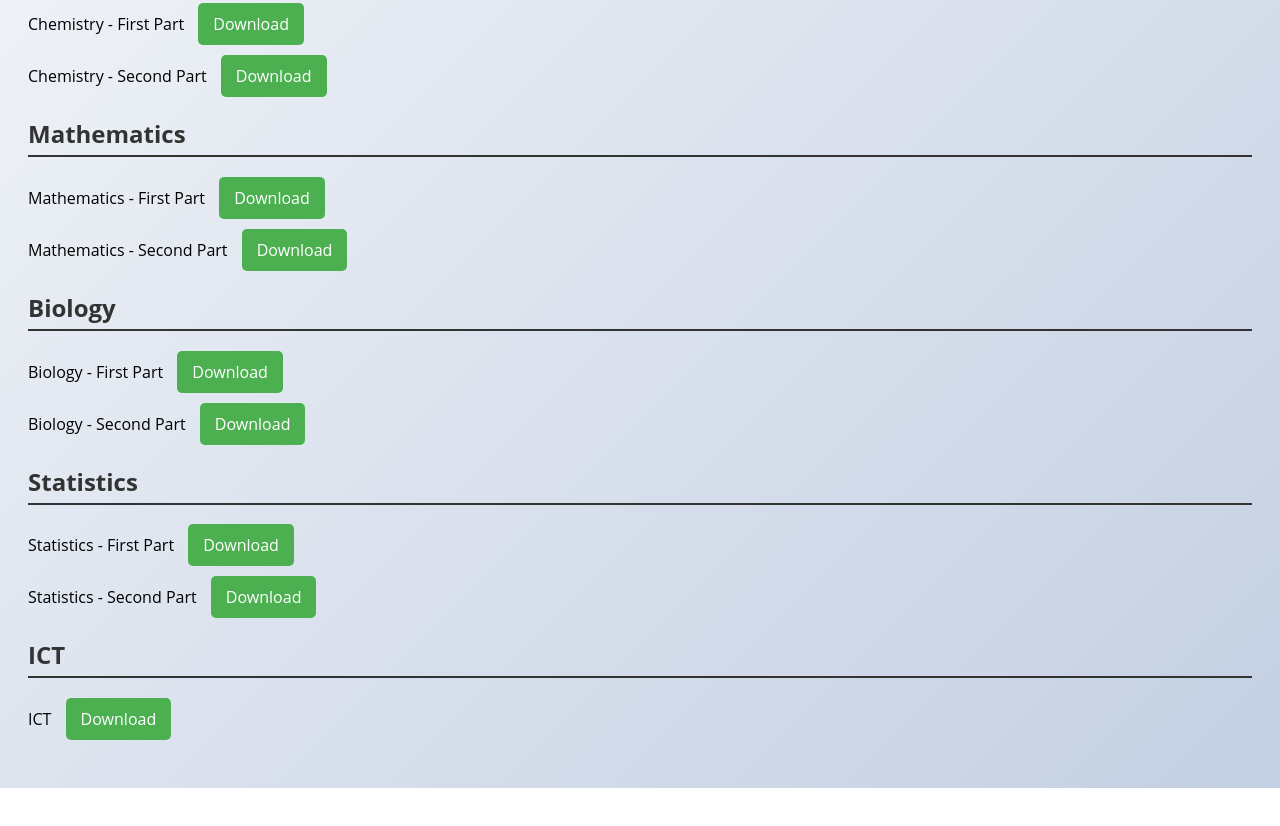
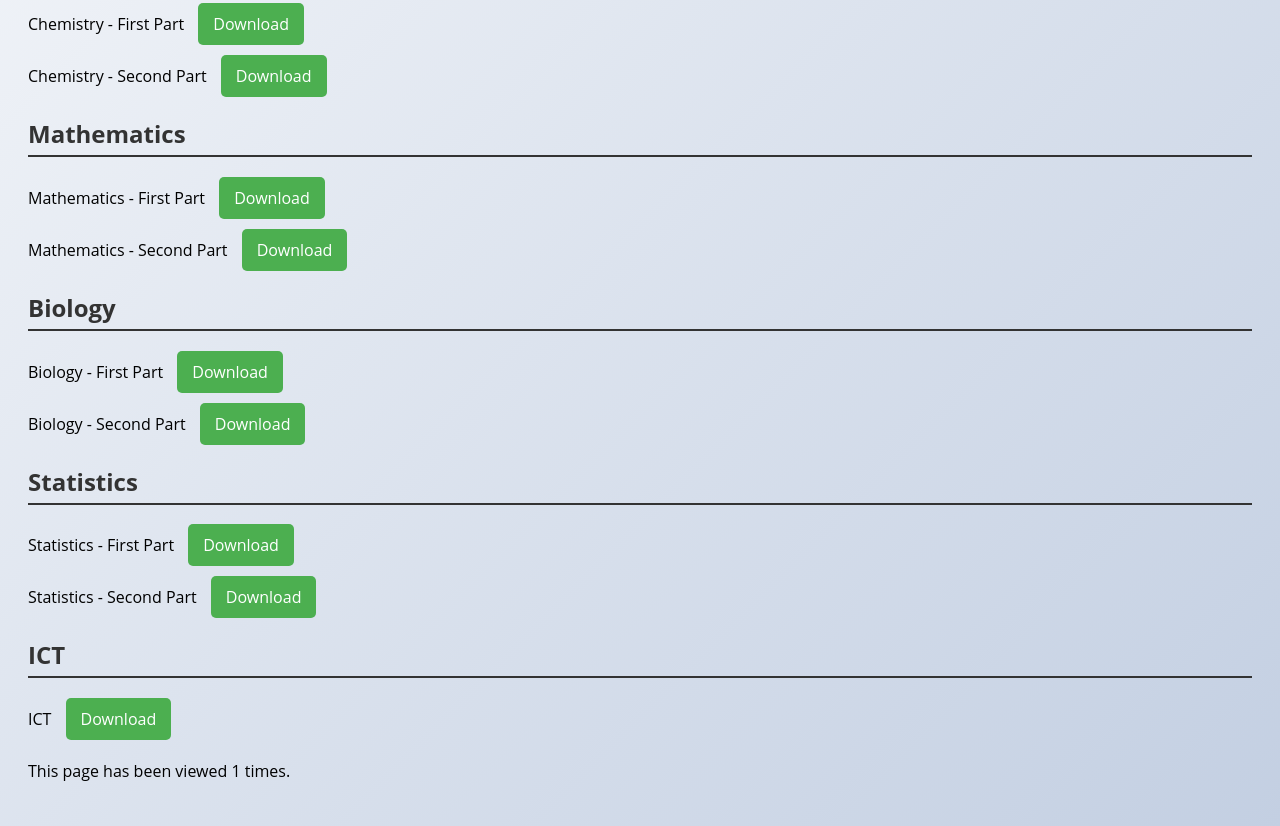
Before and after one commit to a2ein/eduweb, a plain HTML site: page hsc/sub/hscpractical.html in a window 1280 px wide. Shown: the part 345-1171 px from the top of the page. Before the commit the page ends 1133 px from the top, so only its background shows below. Drawn offline with Linux system fonts and the light colour scheme.

Commit message:
Update hscpractical.html

```diff
--- a/hsc/sub/hscpractical.html
+++ b/hsc/sub/hscpractical.html
@@ -99,5 +99,27 @@
 
   </div>
 
+
+  <p>This page has been viewed <span id="view-count">0</span> times.</p>
+
+  <script>
+    // Check if the view count exists in localStorage
+    let viewCount = localStorage.getItem('viewCount');
+
+    // If it doesn't exist, initialize it to 0
+    if (!viewCount) {
+      viewCount = 0;
+    }
+
+    // Increment the view count
+    viewCount++;
+
+    // Update the view count in localStorage
+    localStorage.setItem('viewCount', viewCount);
+
+    // Display the updated view count on the page
+    document.getElementById('view-count').textContent = viewCount;
+  </script>
+
 </body>
 </html>
```
